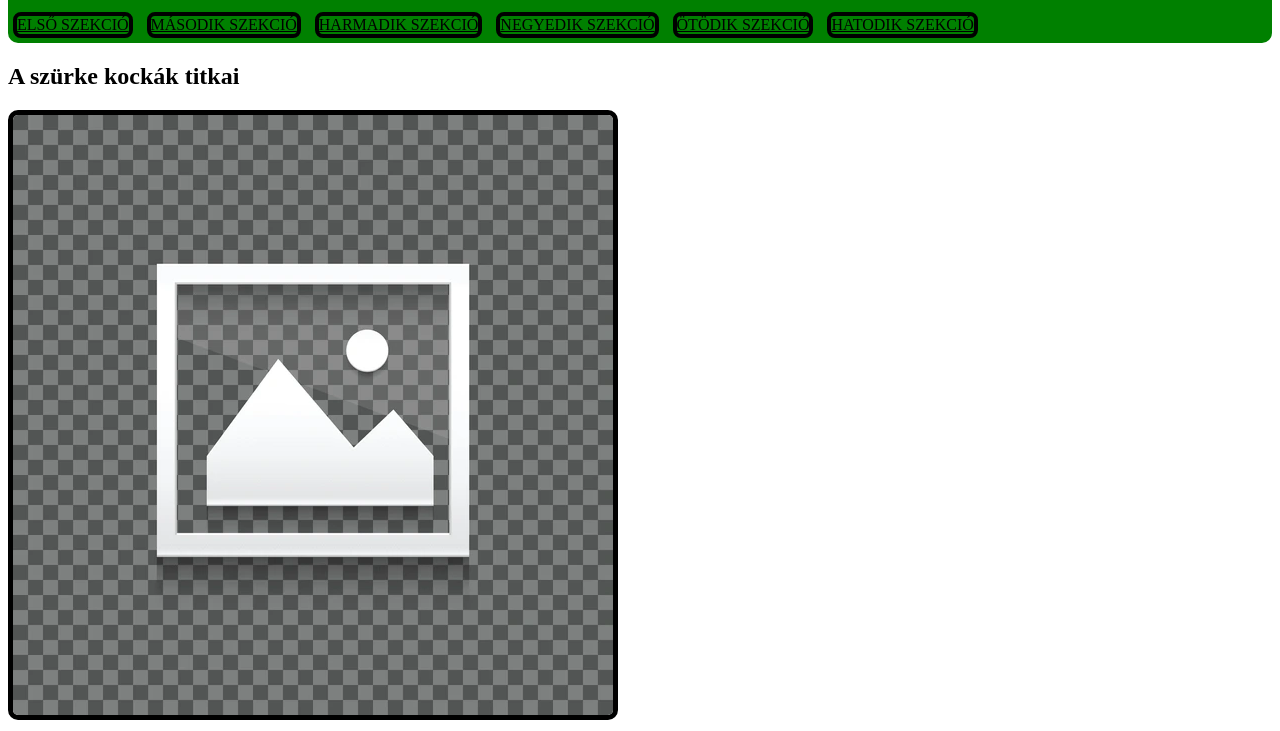
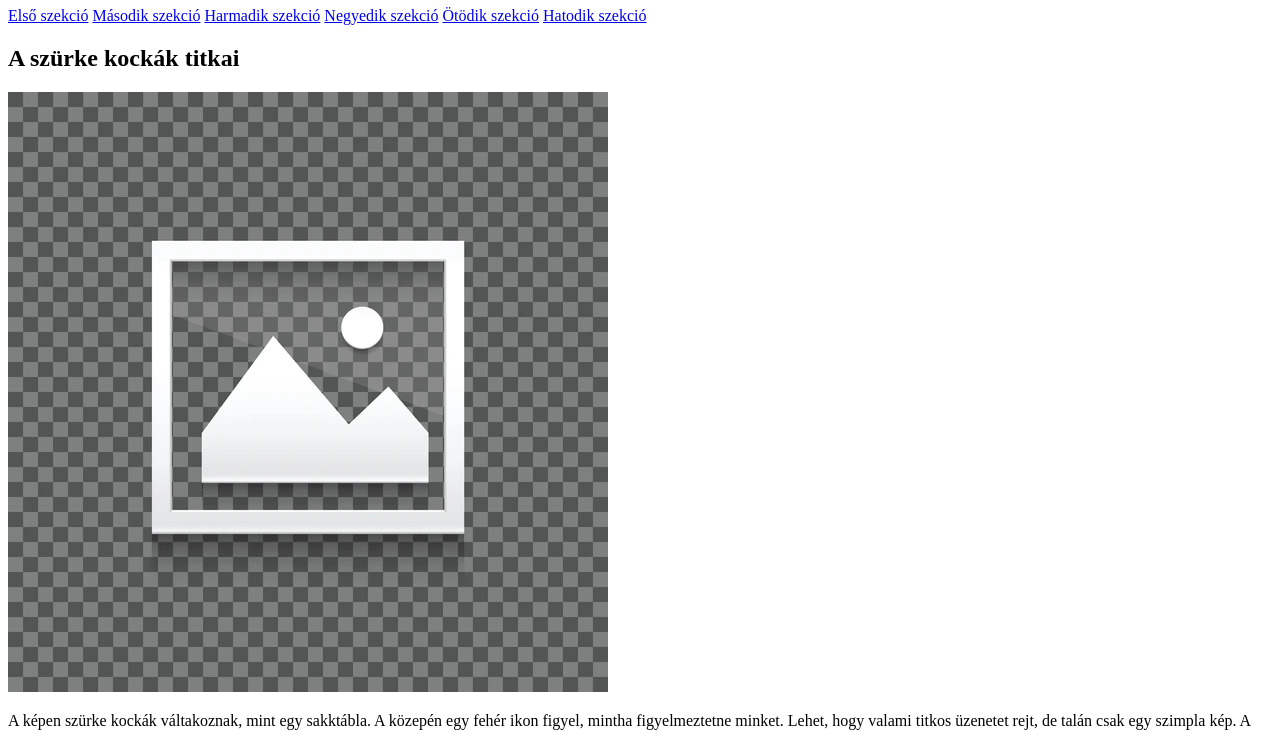
Before and after one commit to someone2332123/reszponziv_oldal_gridekkel, a plain HTML site: page index.html in a window 1280 px wide. Shown: the part 73-804 px from the top of the page. Drawn offline with Linux system fonts and the light colour scheme.

```diff
--- a/index.html
+++ b/index.html
@@ -7,7 +7,7 @@
         <meta name="author" content="Kis Csaba Dénes">
         <meta name="viewport" content="width=device-width, initial-scale=1.0">
         <title>Kis Csaba D.</title>
-        <link rel="stylesheet" href="forrasok/stilus.css">
+
         <link rel="shortcut icon" href="forrasok/blank_image.webp" type="image/x-icon">
     </head>
 
```
Also changed, not shown: stilus.css (renamed from forrasok/stilus.css), 1 other file.
